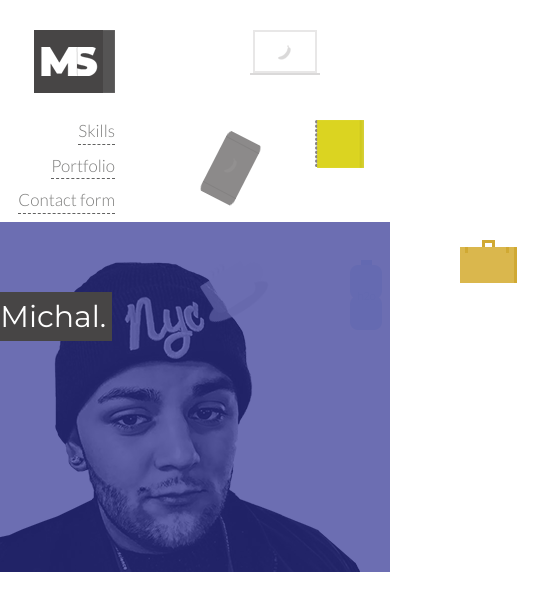
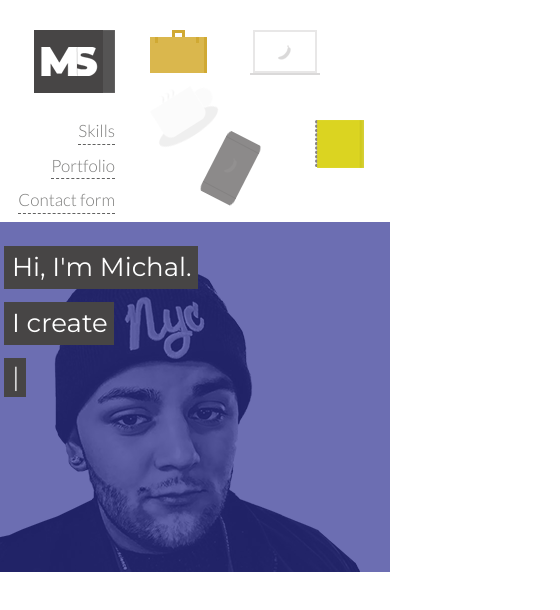
Before and after one commit to michalsinu/portfolio, a React (Create React App) app: page / in a window 390 px wide. Shown: the top 610 px of the page, 560 px wide, since content can reach past the window. Built offline with nearby package versions, Linux system fonts and the light colour scheme.

Commit message:
Jumbotron finished with animatio and also mobile-friendly responsiveness, next create other components

```diff
--- a/package.json
+++ b/package.json
@@ -8,7 +8,7 @@
     "react": "^16.2.0",
     "react-dom": "^16.2.0",
     "react-scripts": "1.1.1",
-    "typed.js": "^2.0.6"
+    "react-typist": "^2.0.4"
   },
   "scripts": {
     "dev": "react-scripts start",
--- a/src/App.css
+++ b/src/App.css
@@ -106,17 +106,67 @@
   padding:  0 !important;
 }
 
-.faceHeading {
+#faceHeadingSkeleton {
   background-color: #474545;
   color: #FFFFFF;
   font-size: 30px;
   font-family: 'Montserrat', sans-serif;
   font-weight: 400;
   position: absolute;
+}
+
+.faceHeading {
   padding: 2px;
   padding-left: 8px;
   padding-right: 6px;
-  top: 20%;
+
+  top: 7%;
   left: -28%;
   z-index: 2;
 }
+
+.faceHeading2 {
+  padding: 2px;
+  padding-left: 8px;
+  padding-right: 6px;
+
+  top: 23%;
+  left: -28%;
+  z-index: 2;
+}
+
+.faceHeading3 {
+  padding: 0px;
+  padding-bottom: 0px;
+  padding-left: 8px;
+  padding-right: 6px;
+
+  top: 39%;
+  left: -28%;
+  z-index: 2;
+}
+
+@media screen and (max-width: 991px) {
+  .briefcase {
+    left: 150px;
+    top: 30px;
+  }
+
+  .coffee {
+    left: 150px;
+    top: 85px;
+  }
+
+  .water_bottle {
+    display: none;
+  }
+
+  .faceHeading, .faceHeading2, .faceHeading3 {
+    left: 1%;
+
+  }
+
+  #faceHeadingSkeleton {
+    font-size: 26px;
+  }
+}
--- a/src/components/Face.js
+++ b/src/components/Face.js
@@ -1,16 +1,30 @@
 import React, { Component } from 'react';
 import faceIMG from '../assets/Face.png'
+import Typist from 'react-typist';
+import 'react-typist/dist/Typist.css';
 
 class Face extends Component {
-
   render() {
     return (
       <div>
         <div className="face" />
-        <img src={faceIMG} className="faceIMG" alt="Face" />
-        <div className="faceHeading">
-          Hi, I'm Michal.
-        </div>
+          <img src={faceIMG} className="faceIMG" alt="Face" />
+          <div  className="faceHeading" id="faceHeadingSkeleton">
+            Hi, I'm Michal.
+          </div>
+          <div  className="faceHeading2" id="faceHeadingSkeleton">
+            I create
+          </div>
+          <div  className="faceHeading3" id="faceHeadingSkeleton">
+          <Typist>
+          <Typist.Delay ms={2000} />
+            <span>nice websites.</span>
+          <Typist.Backspace count={14} delay={1000} />
+            <span>good websites.</span>
+          <Typist.Backspace count={14} delay={1000} />
+            <span><b>stunning</b> websites.</span>
+          </Typist>
+          </div>
       </div>
     );
   }
```
Also changed, not shown: 1 other file (tests, documents, lock files or other folders).
